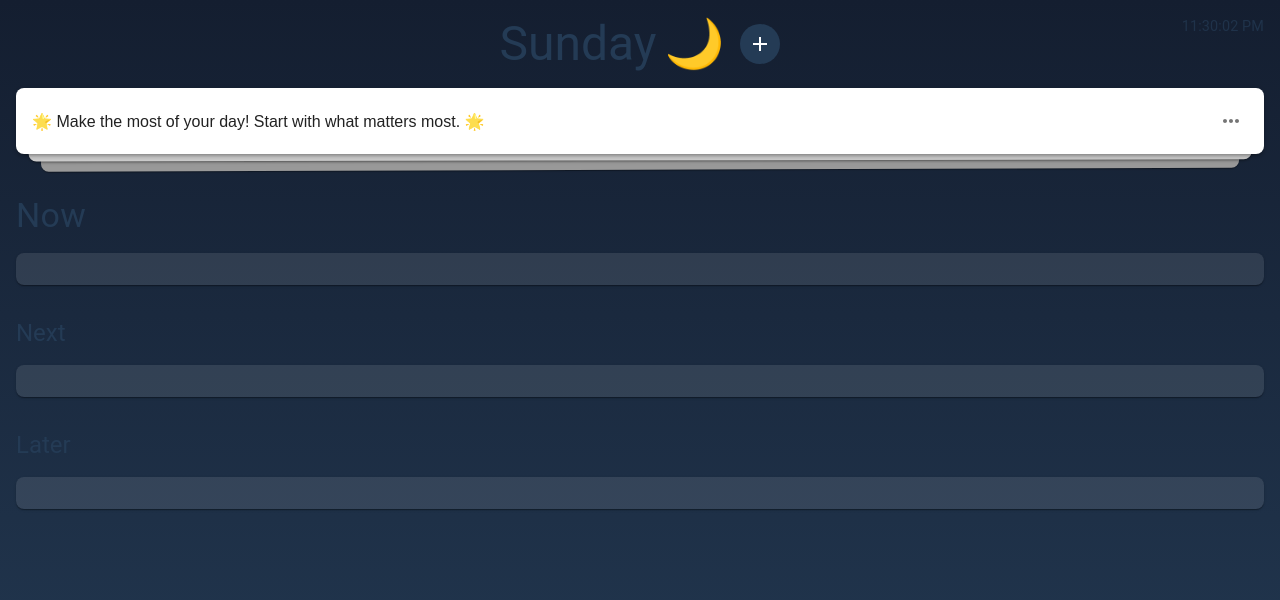
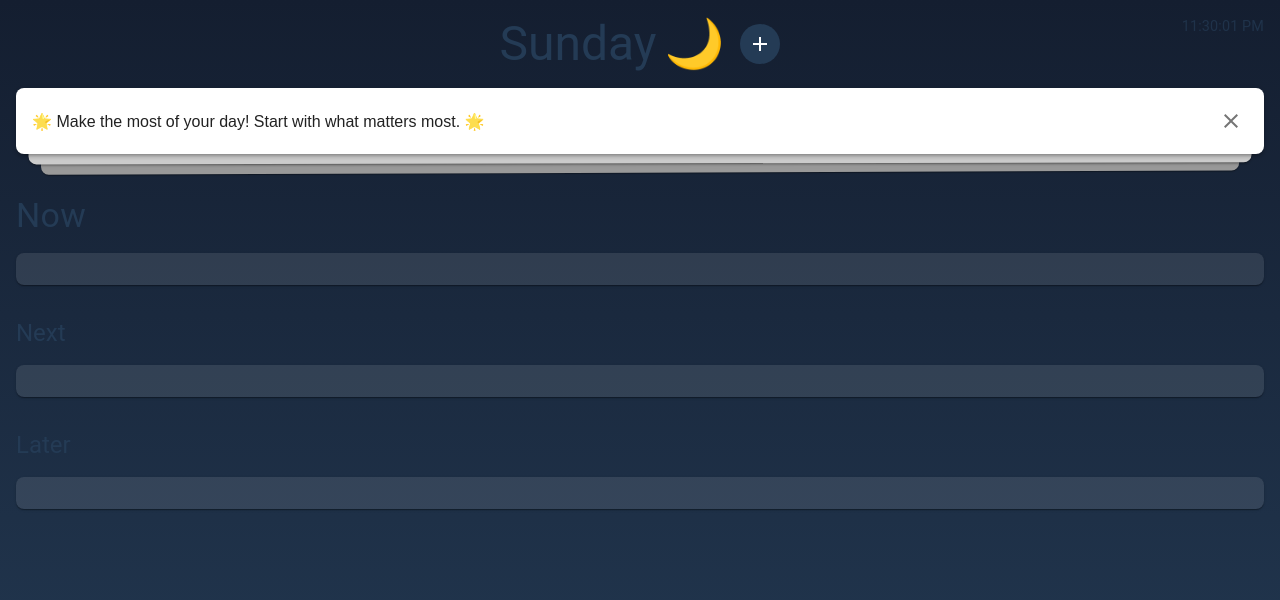
Before and after one commit to aaronbeall/todai, a React (Vite) app: page / in a window 1280 px wide. Shown: the top 600 px of the page. Built offline with nearby package versions, Linux system fonts and the light colour scheme; some icons are missing.

Commit message:
feat: Enhance PaperStack component with unique keys and dismiss functionality

```diff
--- a/src/App.tsx
+++ b/src/App.tsx
@@ -191,11 +191,11 @@ function App() {
       <PaperStack
         items={[
           {
+            key: '1',
             content: '🌟 Make the most of your day! Start with what matters most. 🌟',
-            dismissible: true,
-            onDismiss: () => console.log('Dismissed message 1'),
           },
           {
+            key: '2',
             content: '💡 Tip: Review your "Next" tasks to plan ahead.',
             action: {
               label: 'View Next',
@@ -203,6 +203,7 @@ function App() {
             },
           },
           {
+            key: '3',
             content: '🎯 Focus on completing at least one "Now" task today.',
             action: {
               label: 'View Now',
--- a/src/components/PaperStack.tsx
+++ b/src/components/PaperStack.tsx
@@ -1,25 +1,30 @@
-import React from 'react';
+import React, { useState } from 'react';
 import { Paper, IconButton, Button, Stack } from '@mui/material';
-import { MoreHoriz } from '@mui/icons-material';
+import { Close } from '@mui/icons-material';
 
 interface PaperStackProps {
   items: Array<{
+    key: string; // Unique key for each item
     content: React.ReactNode;
     action?: {
       label: string;
       onClick: () => void;
     };
-    dismissible?: boolean;
-    onDismiss?: () => void;
   }>;
 }
 
-const PaperStack: React.FC<PaperStackProps> = ({ items }) => {
+const PaperStack: React.FC<PaperStackProps> = ({ items: initialItems }) => {
+  const [items, setItems] = useState(initialItems);
+
+  const handleDismiss = (key: string) => {
+    setItems((prevItems) => prevItems.filter((item) => item.key !== key));
+  };
+
   return (
     <Stack sx={{ marginBottom: 4, position: 'relative' }}>
       {items.map((item, index) => (
         <Paper
-          key={index}
+          key={item.key} // Use the unique key for each item
           elevation={3 - index}
           sx={{
             padding: 2,
@@ -31,14 +36,13 @@ const PaperStack: React.FC<PaperStackProps> = ({ items }) => {
             gap: 1,
             position: 'absolute',
             zIndex: items.length - index,
-            transform: `scale(${1 - index * 0.02}) rotate(${-index * .1}deg)`,
+            transform: `scale(${1 - index * 0.02}) rotate(${-index * 0.1}deg)`,
             top: index * 10,
-            // top: 0,
-            backgroundColor: '#ffffff',
-            // opacity: .5,
             left: 0,
             right: 0,
             filter: `brightness(${1 - index * 0.2})`,
+            transition: 'all 0.3s ease, opacity 0.3s ease',
+            opacity: 1,
           }}
         >
           {item.content}
@@ -48,11 +52,9 @@ const PaperStack: React.FC<PaperStackProps> = ({ items }) => {
                 {item.action.label}
               </Button>
             )}
-            {item.dismissible && (
-              <IconButton size="small" onClick={item.onDismiss}>
-                <MoreHoriz />
-              </IconButton>
-            )}
+            <IconButton size="small" onClick={() => handleDismiss(item.key)}>
+              <Close />
+            </IconButton>
           </div>
         </Paper>
       ))}
```
